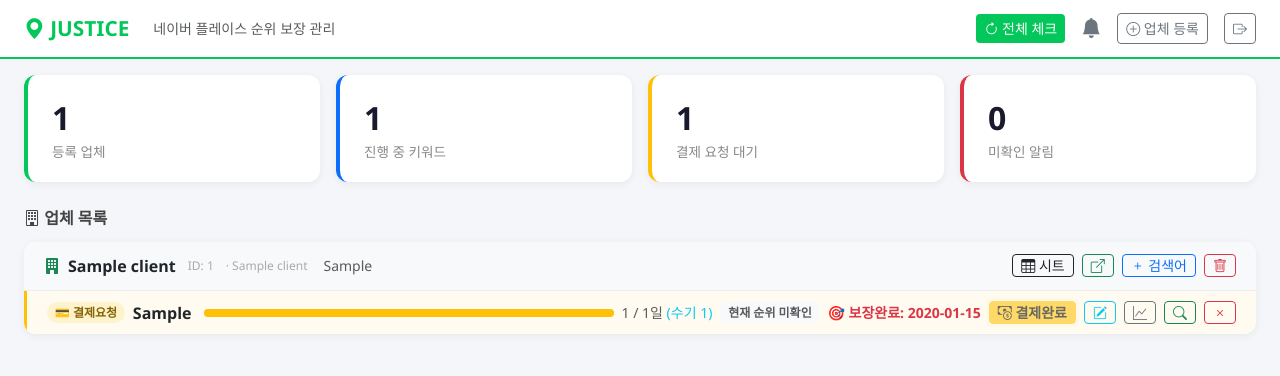
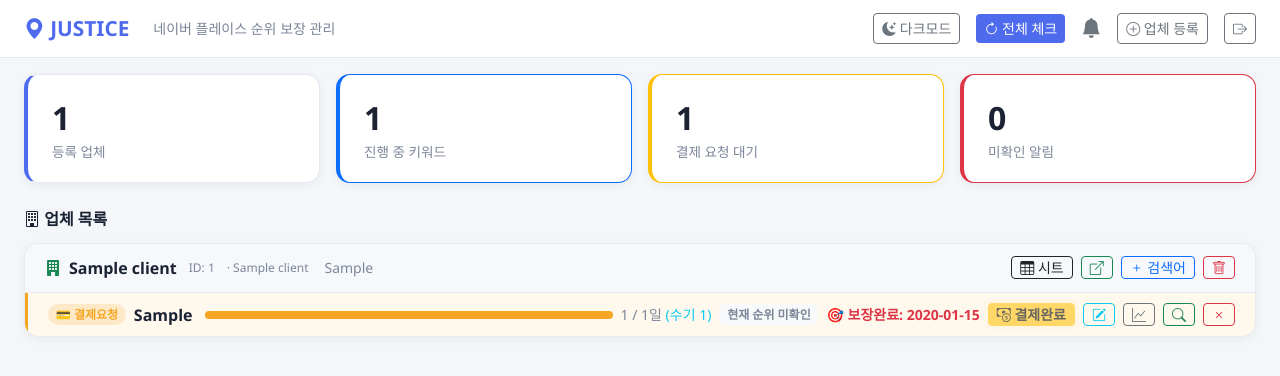
Before and after one commit to ithinki1112/JUSTICE, a Flask app: page / in a window 1280 px wide. Shown: the top 376 px of the page. Run offline with Flask 3, Linux system fonts and the light colour scheme; the visitor is signed in with stand-in values (Sample User, id 1); tables that the repository leaves empty hold one stand-in row (values such as "Sample post"); data that the repository does not hold is empty.

Commit message:
feat: 다크/화이트 모드 테마 + 디자인 리스타일 (블루 액센트 카드 UI)
Bootstrap 5.3 data-bs-theme 기반 라이트/다크 전환. 상단에 테마 토글 버튼(화이트모드/다크모드), localStorage 저장, 새로고침 시 깜빡임 방지.

CSS 변수(--bg/--panel/--text/--border/--brand)로 네비/스탯카드/업체카드/키워드행/뱃지/알림/모달을 테마 대응. 참고 디자인처럼 네이비 다크 + 블루 액센트로 리스타일.

Co-Authored-By: Claude Opus 4.8 <noreply@anthropic.com>

```diff
--- a/templates/index.html
+++ b/templates/index.html
@@ -1,56 +1,70 @@
 <!DOCTYPE html>
-<html lang="ko">
+<html lang="ko" data-bs-theme="light">
 <head>
 <meta charset="UTF-8">
 <meta name="viewport" content="width=device-width, initial-scale=1.0">
 <title>JUSTICE - 네이버 플레이스 순위 관리</title>
 <link href="https://cdn.jsdelivr.net/npm/bootstrap@5.3.3/dist/css/bootstrap.min.css" rel="stylesheet">
 <link href="https://cdn.jsdelivr.net/npm/bootstrap-icons@1.11.3/font/bootstrap-icons.min.css" rel="stylesheet">
+<script>
+  // 새로고침 시 테마 깜빡임 방지 (렌더 전에 적용)
+  document.documentElement.setAttribute('data-bs-theme', localStorage.getItem('theme') || 'light');
+</script>
 <style>
-  :root {
-    --brand: #03C75A;
-    --brand-dark: #028a40;
-    --bg: #f4f6f9;
+  /* ── 라이트(기본) ─────────────────────────────── */
+  :root, [data-bs-theme="light"] {
+    --brand: #4f6bed; --brand-dark: #3b53d6; --green: #03C75A;
+    --bg: #f4f6f9; --panel: #ffffff; --panel-2: #f7f8fb;
+    --text: #1a2233; --muted: #7b8699; --border: #e6e9f0;
+    --shadow: 0 2px 10px rgba(20,30,60,.06);
   }
-  body { background: var(--bg); font-family: 'Segoe UI', sans-serif; }
-  .navbar { background: #fff; border-bottom: 2px solid var(--brand); }
+  /* ── 다크 ─────────────────────────────────────── */
+  [data-bs-theme="dark"] {
+    --brand: #5b7cfa; --brand-dark: #4f6bed; --green: #16c784;
+    --bg: #0b1020; --panel: #131a2c; --panel-2: #1a2337;
+    --text: #e6ebf5; --muted: #8a97b4; --border: #263050;
+    --shadow: 0 4px 16px rgba(0,0,0,.35);
+  }
+  body { background: var(--bg); color: var(--text); font-family: 'Segoe UI', sans-serif; transition: background .2s, color .2s; }
+  .text-muted { color: var(--muted) !important; }
+  .navbar { background: var(--panel); border-bottom: 1px solid var(--border); }
   .navbar-brand { color: var(--brand) !important; font-weight: 800; font-size: 1.3rem; }
-  .stat-card { background: #fff; border-radius: 12px; padding: 1.2rem 1.5rem;
-                box-shadow: 0 2px 8px rgba(0,0,0,.06); border-left: 4px solid var(--brand); }
-  .stat-card .num { font-size: 2rem; font-weight: 700; color: #1a1a2e; }
-  .stat-card .label { color: #888; font-size: .85rem; }
-  .client-card { background: #fff; border-radius: 12px; box-shadow: 0 2px 8px rgba(0,0,0,.06);
+  .stat-card { background: var(--panel); border: 1px solid var(--border); border-radius: 14px; padding: 1.2rem 1.5rem;
+                box-shadow: var(--shadow); border-left: 4px solid var(--brand); }
+  .stat-card .num { font-size: 2rem; font-weight: 700; color: var(--text); }
+  .stat-card .label { color: var(--muted); font-size: .85rem; }
+  .client-card { background: var(--panel); border: 1px solid var(--border); border-radius: 14px; box-shadow: var(--shadow);
                   margin-bottom: 1rem; overflow: hidden; }
-  .client-header { background: #f8f9fa; padding: .75rem 1.25rem; border-bottom: 1px solid #eee;
+  .client-header { background: var(--panel-2); padding: .75rem 1.25rem; border-bottom: 1px solid var(--border);
                     display: flex; align-items: center; gap: .5rem; }
-  .client-header .place-id { font-size: .75rem; color: #aaa; }
-  .kw-row { padding: .6rem 1.25rem; border-bottom: 1px solid #f0f0f0; }
+  .client-header .place-id { font-size: .75rem; color: var(--muted); }
+  .kw-row { padding: .6rem 1.25rem; border-bottom: 1px solid var(--border); }
   .kw-row:last-child { border-bottom: none; }
-  .progress { height: 8px; border-radius: 4px; }
+  .progress { height: 8px; border-radius: 4px; background: var(--panel-2); }
   .progress-bar { background: var(--brand); }
-  .progress-bar.done { background: #ffc107; }
-  .badge-active { background: #e8f9f0; color: var(--brand); }
-  .badge-done { background: #fff3cd; color: #856404; }
-  .badge-exposed { background: #d1ecf1; color: #0c5460; font-size: .7rem; }
-  .noti-dot { width: 8px; height: 8px; background: #dc3545; border-radius: 50%;
+  .progress-bar.done { background: #f5a623; }
+  .badge-active { background: rgba(79,107,237,.16); color: var(--brand); }
+  .badge-done { background: rgba(245,166,35,.18); color: #f5a623; }
+  .badge-exposed { background: rgba(3,199,90,.16); color: var(--green); font-size: .7rem; }
+  .noti-dot { width: 8px; height: 8px; background: #e5484d; border-radius: 50%;
                position: absolute; top: 4px; right: 4px; }
-  .noti-item { padding: .75rem 1rem; border-bottom: 1px solid #f0f0f0; }
-  .noti-item.unread { background: #fffbf0; border-left: 3px solid #ffc107; }
-  .noti-item.read { opacity: .65; }
+  .noti-item { padding: .75rem 1rem; border-bottom: 1px solid var(--border); }
+  .noti-item.unread { background: rgba(245,166,35,.10); border-left: 3px solid #f5a623; }
+  .noti-item.read { opacity: .6; }
   .log-dot { width: 10px; height: 10px; border-radius: 50%; display: inline-block; margin-right: 4px; }
-  .log-dot.exposed { background: var(--brand); }
-  .log-dot.not-exposed { background: #dee2e6; }
+  .log-dot.exposed { background: var(--green); }
+  .log-dot.not-exposed { background: var(--border); }
   .btn-naver { background: var(--brand); color: #fff; border: none; }
   .btn-naver:hover { background: var(--brand-dark); color: #fff; }
   .crawl-spinner { display: none; }
   .crawl-spinner.active { display: inline-block; }
   #toastContainer { position: fixed; bottom: 1.5rem; right: 1.5rem; z-index: 9999; }
-  .section-title { font-weight: 700; font-size: 1rem; color: #444; margin-bottom: .75rem; }
+  .section-title { font-weight: 700; font-size: 1rem; color: var(--text); margin-bottom: .75rem; }
   @keyframes pulse { 0%,100%{opacity:1} 50%{opacity:.5} }
-  .checking { animation: pulse 1s infinite; color: #ffc107; }
-  @keyframes blink { 0%,100%{opacity:1; box-shadow:0 0 0 0 rgba(255,193,7,.7)} 50%{opacity:.55; box-shadow:0 0 0 4px rgba(255,193,7,0)} }
+  .checking { animation: pulse 1s infinite; color: #f5a623; }
+  @keyframes blink { 0%,100%{opacity:1; box-shadow:0 0 0 0 rgba(245,166,35,.7)} 50%{opacity:.55; box-shadow:0 0 0 4px rgba(245,166,35,0)} }
   .blink { animation: blink 1s ease-in-out infinite; }
-  .row-pending { background:#fffbf0; border-left:3px solid #ffc107; }
+  .row-pending { background: rgba(245,166,35,.08); border-left: 3px solid #f5a623; }
 </style>
 </head>
 <body>
@@ -61,6 +75,7 @@
   <span class="text-muted small ms-2">네이버 플레이스 순위 보장 관리</span>
   <div class="ms-auto d-flex align-items-center gap-3">
     <span class="text-muted small" id="lastRunLabel"></span>
+    <button class="btn btn-sm btn-outline-secondary" id="themeToggle" onclick="toggleTheme()"></button>
     <button class="btn btn-sm btn-naver" id="btnCheck" onclick="runManualCheck()">
       <i class="bi bi-arrow-clockwise"></i>
       <span class="crawl-spinner spinner-border spinner-border-sm" id="checkSpinner" role="status"></span>
@@ -235,6 +250,22 @@ const modals = {};
 ['addClientModal','addKeywordModal','notiModal','logModal','sheetModal'].forEach(id => {
   modals[id] = new bootstrap.Modal(document.getElementById(id));
 });
+
+// ── 테마 (다크 / 화이트) ──────────────────────────────────────────────────────
+
+function applyTheme(t) {
+  document.documentElement.setAttribute('data-bs-theme', t);
+  localStorage.setItem('theme', t);
+  const btn = document.getElementById('themeToggle');
+  if (btn) btn.innerHTML = (t === 'dark')
+    ? '<i class="bi bi-sun-fill"></i> 화이트모드'
+    : '<i class="bi bi-moon-stars-fill"></i> 다크모드';
+}
+function toggleTheme() {
+  const cur = document.documentElement.getAttribute('data-bs-theme') || 'light';
+  applyTheme(cur === 'dark' ? 'light' : 'dark');
+}
+applyTheme(localStorage.getItem('theme') || 'light');
 
 // ── API 헬퍼 ────────────────────────────────────────────────────────────────
 
```
